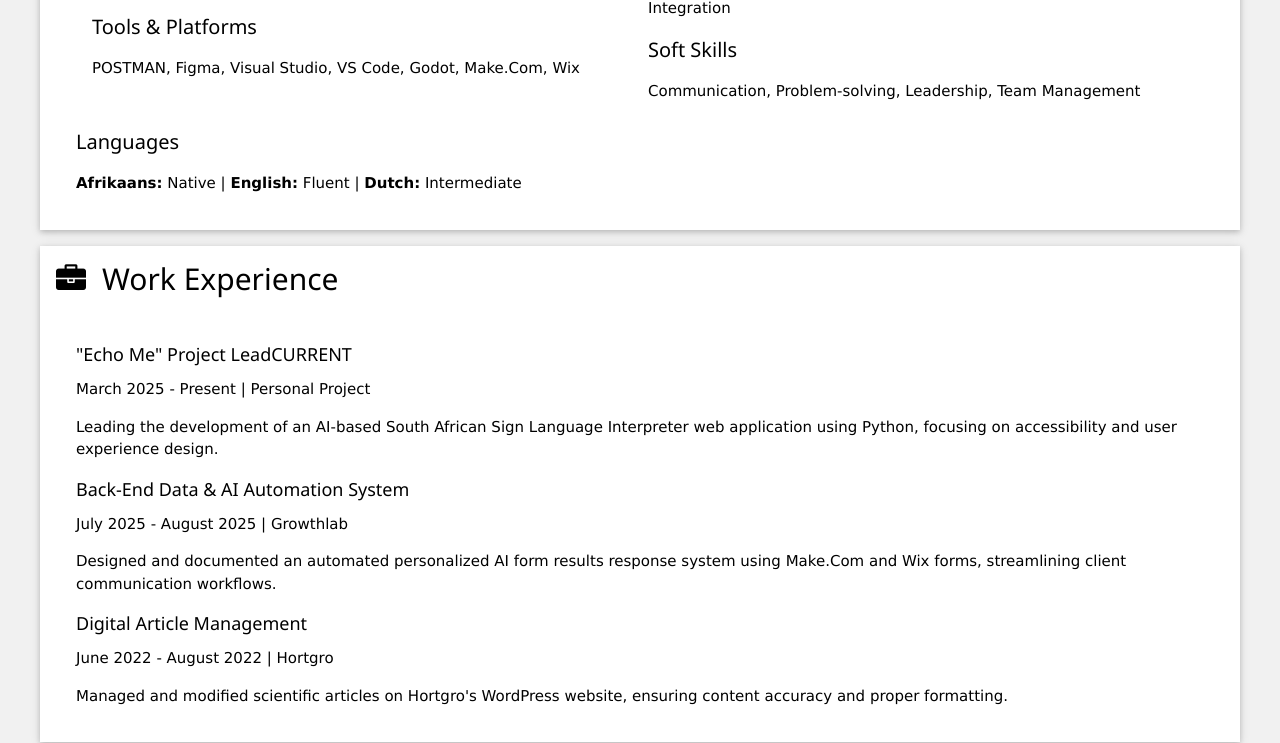
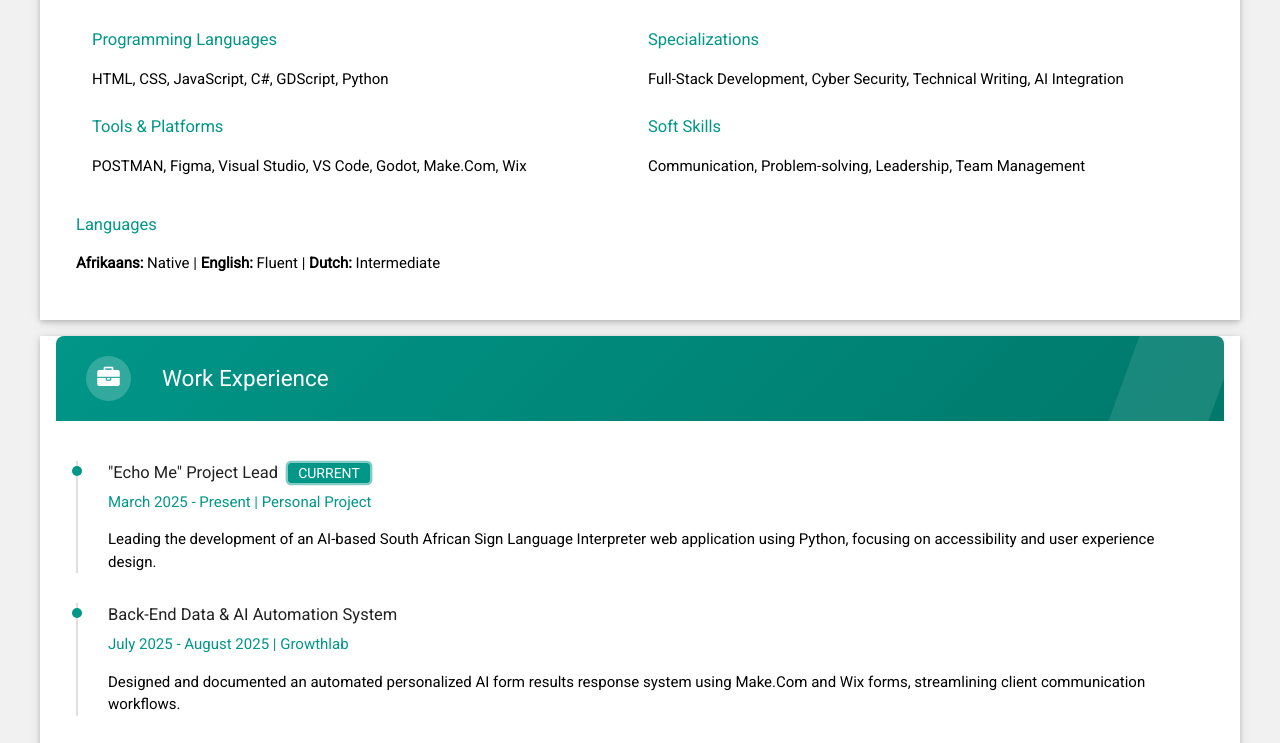
Before and after one commit to Quinny-dev/portfolio, a plain HTML site: page index.html in a window 1280 px wide. Shown: the part 646-1389 px from the top of the page. Drawn offline with nearby package versions, Linux system fonts and the light colour scheme; the site is published under a folder, as on GitHub Pages, so addresses that start at the root find nothing.

Commit message:
Update index.html

```diff
--- a/index.html
+++ b/index.html
@@ -7,7 +7,7 @@
   <link rel="stylesheet" href="https://www.w3schools.com/w3css/4/w3.css">
   <link rel="stylesheet" href="https://fonts.googleapis.com/css?family=Roboto">
   <link rel="stylesheet" href="https://cdnjs.cloudflare.com/ajax/libs/font-awesome/4.7.0/css/font-awesome.min.css">
-  <link rel="stylesheet" href="/styling.css">
+  <link rel="stylesheet" href="styling.css">
   <title>Katryn Steenkamp - Software Engineer</title>
 
 </head>
@@ -250,7 +250,7 @@
     </a>
   </footer>
 
-  <script src="/animations.js"> </script>
+  <script src="animations.js"> </script>
 
 </body>
 
```
